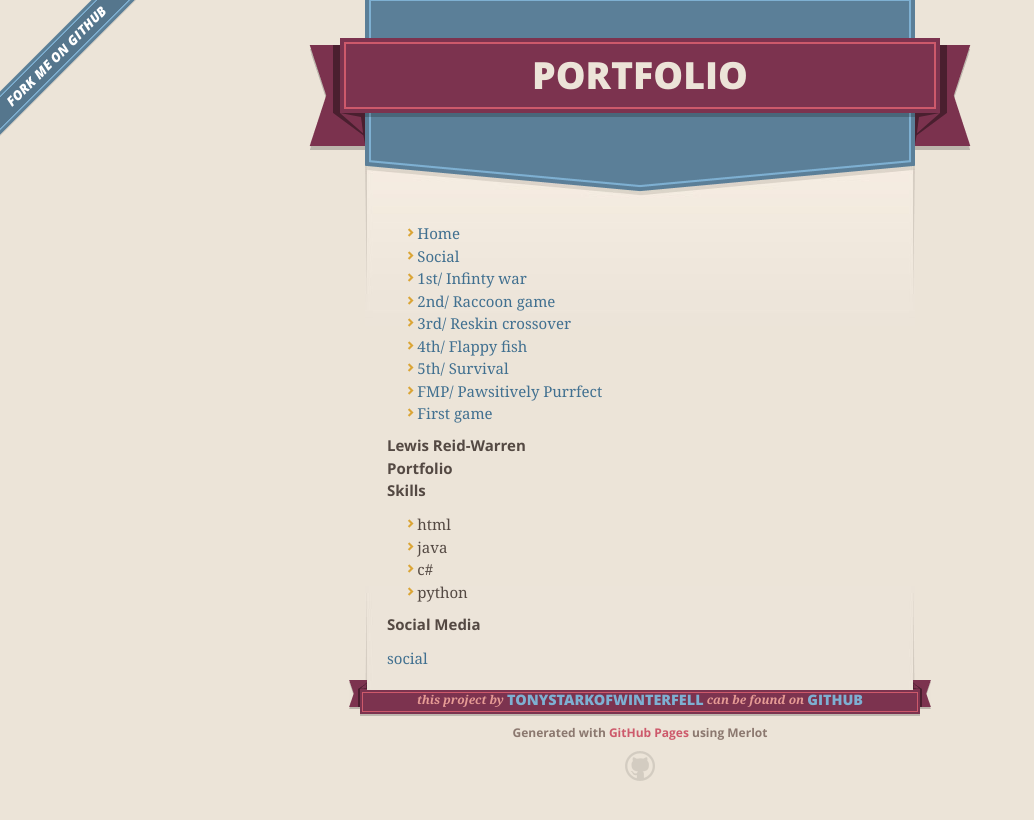
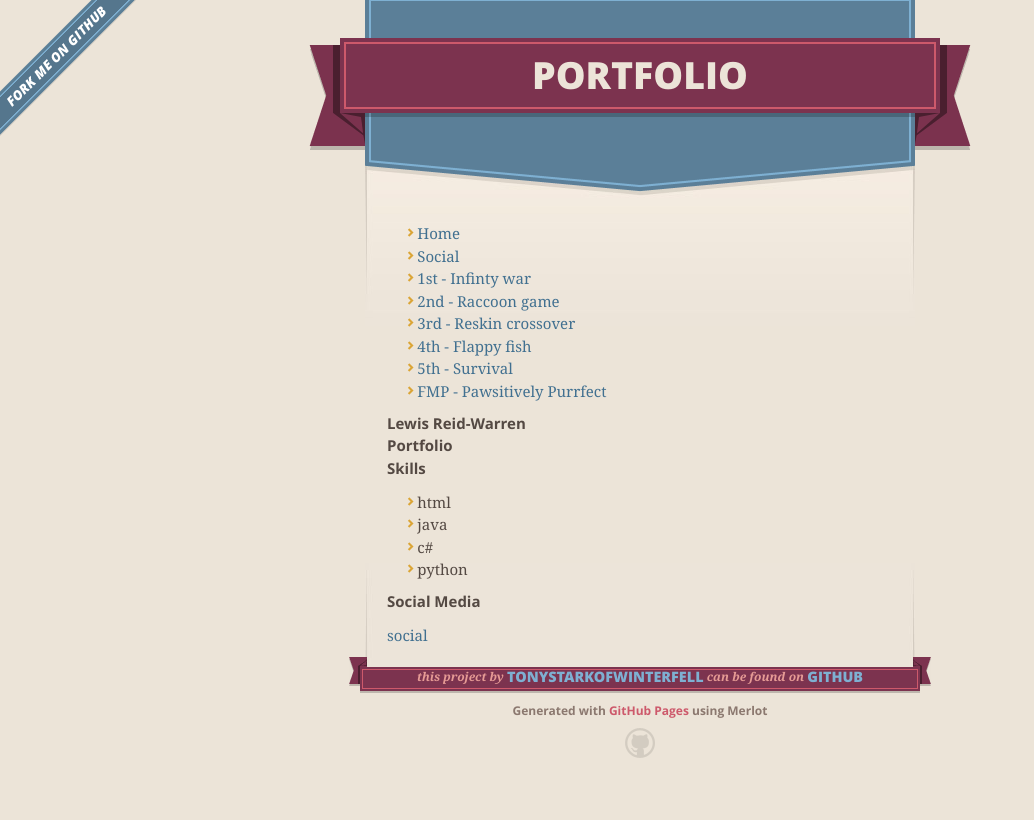
Before and after one commit to TonyStarkOfWinterfell/portfolio, a Jekyll site: the page built from index.md, in a window 1280 px wide. Shown: the top 820 px of the page, without its empty margins (0-1034 px from the left). Built offline with Jekyll 4.4.1, drawn with Linux system fonts in a browser that asks for light colours; our own code applies the rules of GitHub Pages for plain Markdown files; the repository's description, which GitHub fills in, is left out.

Commit message:
Update nav.html

```diff
--- a/_includes/nav.html
+++ b/_includes/nav.html
@@ -7,26 +7,24 @@
      <a href="social.html"> Social </a>
    </li>
   <li>
-     <a href="1st.html"> 1st/ Infinty war </a>
+     <a href="1st.html"> 1st - Infinty war </a>
    </li>
   <li>
-     <a href="2nd.html"> 2nd/ Raccoon game </a>
+     <a href="2nd.html"> 2nd - Raccoon game </a>
    </li>
   <li>
-     <a href="Reskin.html"> 3rd/ Reskin crossover </a>
+     <a href="Reskin.html"> 3rd - Reskin crossover </a>
    </li>
   <li>
-     <a href="3rd.html"> 4th/ Flappy fish </a>
+     <a href="3rd.html"> 4th - Flappy fish </a>
    </li>
   <li>
-     <a href="4th.html"> 5th/ Survival </a>
+     <a href="4th.html"> 5th - Survival </a>
    </li>
   <li>
-     <a href="5th.html"> FMP/ Pawsitively Purrfect  </a>
+     <a href="5th.html"> FMP - Pawsitively Purrfect  </a>
    </li>
-  <li>
-     <a href="gallery.html"> First game </a>
-   </li>
+
 
   </ul>
 </nav>
```
